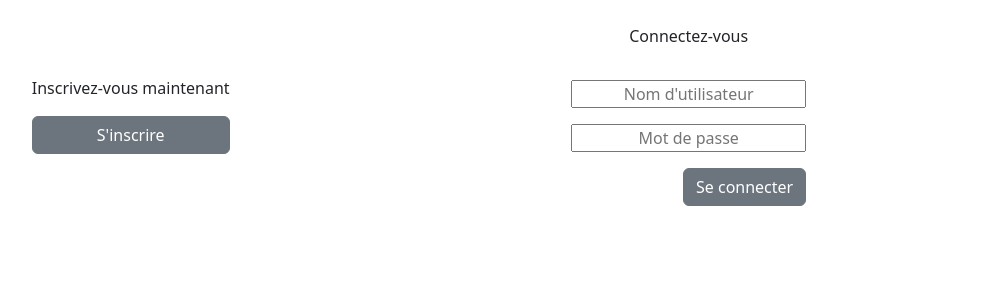
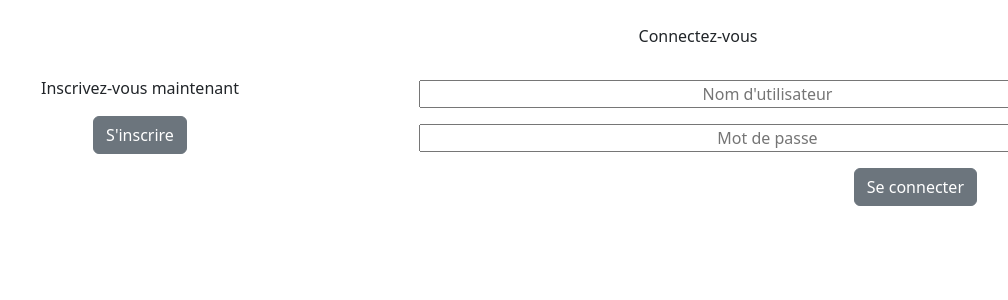
Before and after one commit to SGauthier2Pro/LITReview, a Django app: page / in a window 1360 px wide; the page is wider, and only the part inside the window is pictured. Shown: the part 86-386 px from the top of that part, without its empty margins (261-1269 px from the left). Run offline with Django 4.2, Linux system fonts and the light colour scheme; some libraries are stand-ins or nearby versions.

Commit message:
modification des template d'authentification

```diff
--- a/authentication/forms.py
+++ b/authentication/forms.py
@@ -3,16 +3,16 @@ from django.contrib.auth.forms import UserCreationForm, AuthenticationForm, User
 
 from django import forms
 
+
 class SignupForm(UserCreationForm):
-
     def __init__(self, *args, **kwargs):
         super().__init__(*args, **kwargs)
-        self.fields['username'].widget.attrs.update({'placeholder': "Nom d'utilisateur"})
+        self.fields['username'].widget.attrs.update({'size': '70%', 'placeholder': "Nom d'utilisateur"})
         self.fields['username'].label = ''
-        self.fields['password1'].widget.attrs.update({'placeholder': 'Mot de passe'})
+        self.fields['password1'].widget.attrs.update({'size': '70%', 'placeholder': 'Mot de passe'})
         self.fields['password1'].label = ''
         self.fields['password1'].help_text = ''
-        self.fields['password2'].widget.attrs.update({'placeholder': 'Confirmer mot de passe'})
+        self.fields['password2'].widget.attrs.update({'size': '70%', 'placeholder': 'Confirmer mot de passe'})
         self.fields['password2'].label = ''
         self.fields['password2'].help_text = ''
 
@@ -34,6 +34,7 @@ class UserLoginForm(AuthenticationForm):
         widget=forms.TextInput(
             attrs={
                 'class': 'text-center',
+                'size': '70%',
                 'placeholder': "Nom d'utilisateur"
             }
         )
@@ -42,6 +43,7 @@ class UserLoginForm(AuthenticationForm):
         widget=forms.PasswordInput(
             attrs={
                 'class': 'text-center',
+                'size': '70%',
                 'placeholder': "Mot de passe"
             }
         )
--- a/authentication/templates/authentication/login.html
+++ b/authentication/templates/authentication/login.html
@@ -1,15 +1,17 @@
 {% extends 'base.html' %}
 {% block content %}
     <div class="d-flex flex-row justify-content-around">
-        <div class="d-flex flex-column justify-content-center">
-            <p>Inscrivez-vous maintenant</p>
-            <a class="btn btn-secondary" href="{% url 'signup' %}">S'inscrire</a>
+        <div class="d-flex flex-column justify-content-center col-6">
+            <p class="text-center">Inscrivez-vous maintenant</p>
+            <div class="text-center">
+                <a class="btn btn-secondary" href="{% url 'signup' %}">S'inscrire</a>
+            </div>
         </div>
 
-        <div class="d-flex flex-column">
+        <div class="d-flex flex-column col-6">
             <p class="text-center">Connectez-vous</p>
             <p class="text-center">{{ message }}</p>
-            <form method="post">
+            <form class="text-center" method="post">
                 {{ form.as_p }}
                 {% csrf_token %}
                 <div class="text-end">
```
Also changed, not shown: authentication/templates/authentication/signup.html (+5 -3 lines), db.sqlite3.
